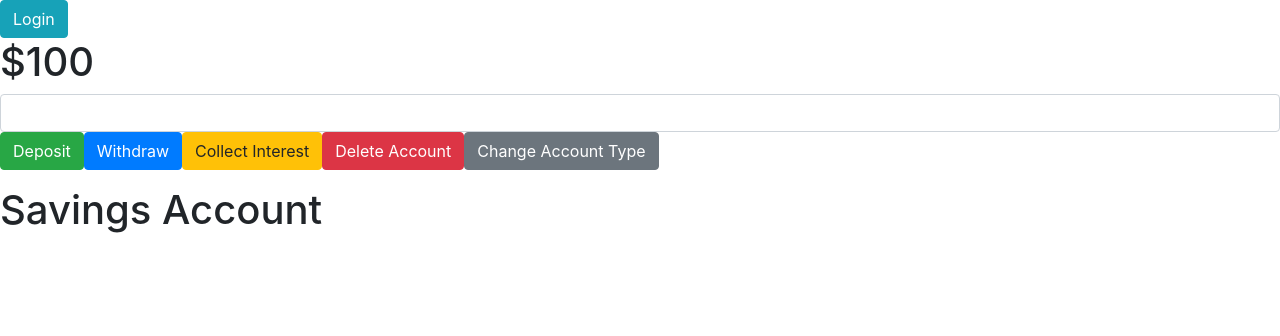
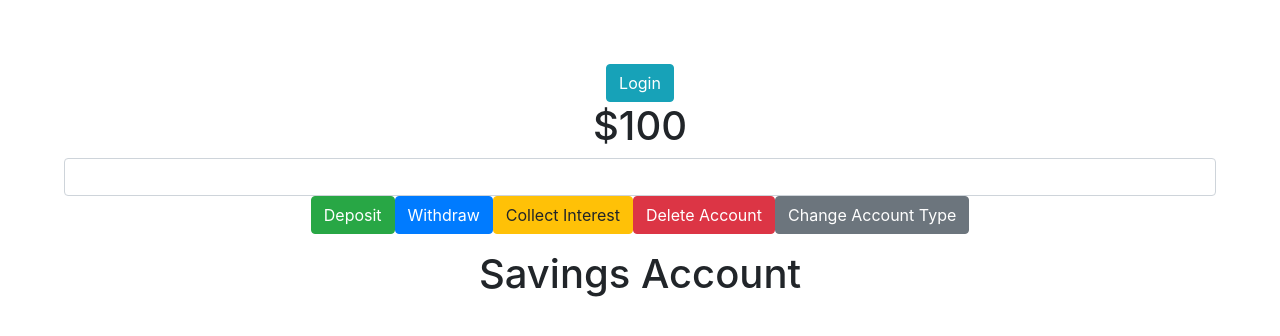
Before and after one commit to ricardonava/redux-banking, a React (Create React App) app: page / in a window 1280 px wide. Shown: the top 336 px of the page. Built offline with nearby package versions, Linux system fonts and the light colour scheme.

Commit message:
Add css usage for layout

```diff
--- a/src/App.js
+++ b/src/App.js
@@ -1,8 +1,9 @@
 import React from 'react';
+import AccountStatus from './components/AccountStatus';
 import Auth from './components/Auth';
 import Balance from './components/Balance';
 import Banking from './components/Banking';
-import AccountStatus from './components/AccountStatus';
+import './styles/index.css';
 
 const App = () => {
   return (
--- a/src/index.js
+++ b/src/index.js
@@ -1,9 +1,15 @@
 import React from 'react';
 import ReactDOM from 'react-dom';
+import { Provider } from 'react-redux';
 import { createStore } from 'redux';
 import App from './App';
 import { bankingReducer } from './reducers/bankingReducers';
 
 const store = createStore(bankingReducer);
 
-ReactDOM.render(<App />, document.getElementById('root'));
+ReactDOM.render(
+  <Provider store={store}>
+    <App />
+  </Provider>,
+  document.getElementById('root')
+);
--- /dev/null
+++ b/src/styles/index.css
@@ -0,0 +1,4 @@
+body {
+  text-align: center;
+  padding: 5%;
+}
```
